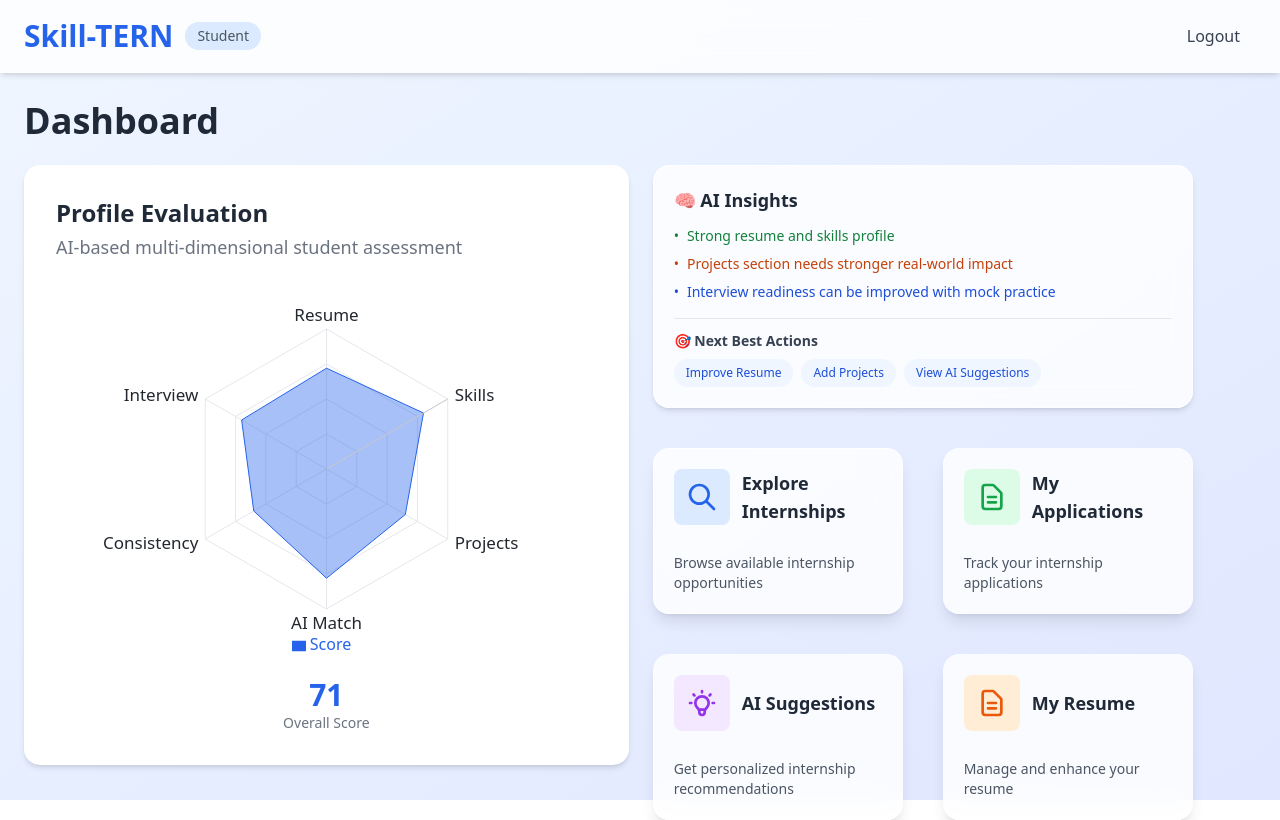
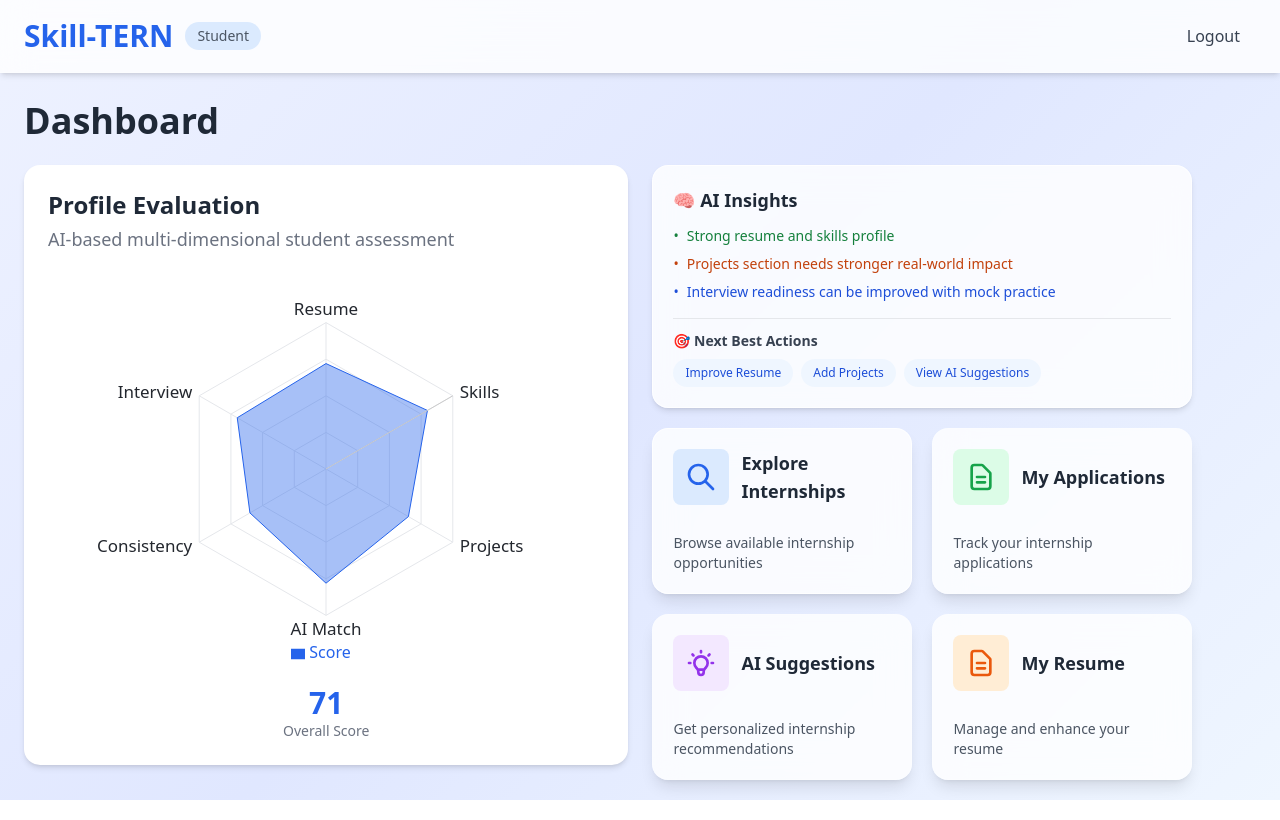
Before and after one commit to aarv-7/Skill-TERN, a React (Vite) app: page /student in a window 1280 px wide. Built offline with nearby package versions, Linux system fonts and the light colour scheme.

Commit message:
Background Gradient Update, Minor UI changes

```diff
--- a/src/components/RecruitersDashboard.tsx
+++ b/src/components/RecruitersDashboard.tsx
@@ -18,7 +18,7 @@ const RecruitersDashboard = () => {
       <header className="bg-white/80 backdrop-blur-lg shadow-md border-b border-white/20">
         <div className="max-w-7xl mx-auto px-6 py-4 flex items-center justify-between">
           <div className="flex items-center gap-3">
-            <h1 className="text-3xl font-bold text-blue-600">SKILLTERN</h1>
+            <h1 className="text-3xl font-bold text-blue-600">Skill-TERN</h1>
             <span className="text-sm text-gray-600 bg-blue-100 px-3 py-1 rounded-full">Recruiter</span>
           </div>
           <button
--- a/src/components/StudentsDashboard.tsx
+++ b/src/components/StudentsDashboard.tsx
@@ -75,7 +75,7 @@ const actions = [
 ];
 
   return (
-    <div className="min-h-screen bg-gradient-to-br from-blue-50 to-indigo-100">
+    <div className="min-h-[100vh] w-full">
       {/* Header */}
       <header className="bg-white/80 backdrop-blur-lg shadow-md border-b border-white/20">
         <div className="max-w-7xl mx-auto px-6 py-4 flex items-center justify-between">
@@ -93,16 +93,16 @@ const actions = [
       </header>
 
       <div className="max-w-7xl mx-auto px-6 py-7">
+        <div className="flex gap-6 items-stretch"></div>
         {currentView === 'dashboard' && (
           <div>
             <h2 className="text-4xl font-bold text-gray-800 mb-6">Dashboard</h2>
-            {/* <h2 className="text-xl font-regular text-gray-800 mb-6">👋 Welcome back, Student</h2> */}
 
             {/* Main Container - Split Left and Right */}
             <div className="flex gap-6 h-[calc(100vh-200px)]">
 
               {/* LEFT HALF - RADAR GRAPH SECTION */}
-              <div className="w-1/2 bg-white rounded-2xl p-8 shadow-md flex flex-col">
+              <div className="w-1/2 bg-white rounded-2xl p-6 shadow-md flex flex-col h-full">
                 <h3 className="text-2xl font-semibold text-gray-800 mb-1">
                   Profile Evaluation
                 </h3>
@@ -142,7 +142,7 @@ const actions = [
               {/* RIGHT HALF - BUTTONS SECTION */}
               <div className="w-1/2 flex justify-start">
               <div className="flex flex-col-2 gap-10 w-[540px]">
-                <div className="grid grid-cols-2 gap-10">
+                <div className="grid grid-cols-2 gap-5">
                   {/* AI INSIGHTS CARD */}
               <div className="col-span-2 bg-white/80 backdrop-blur-lg rounded-2xl p-5 shadow-md border border-white/70">
               <h3 className="text-lg font-semibold text-gray-800 mb-3 flex items-center gap-2">🧠 AI Insights</h3>
@@ -152,13 +152,8 @@ const actions = [
               {insights.map((insight, index) => (
              <li
              key={index}
-             className={`text-sm flex items-start gap-2 ${
-            insight.type === "good"
-            ? "text-green-700"
-            : insight.type === "warning"
-            ? "text-orange-700"
-            : "text-blue-700"
-            }`}>
+             className={`text-sm flex items-start gap-2 ${ insight.type === "good" ? "text-green-700" : insight.type === "warning" ? "text-orange-700": "text-blue-700"}`}
+             >
             <span>•</span>
             <span>{insight.text}</span>
             </li>
--- a/src/index.css
+++ b/src/index.css
@@ -1,3 +1,7 @@
 @tailwind base;
 @tailwind components;
 @tailwind utilities;
+body {
+  min-height: 100vh;
+  background: linear-gradient(135deg, #eef2ff 0%, #e0e7ff 50%, #eff6ff 100%);
+}
```
